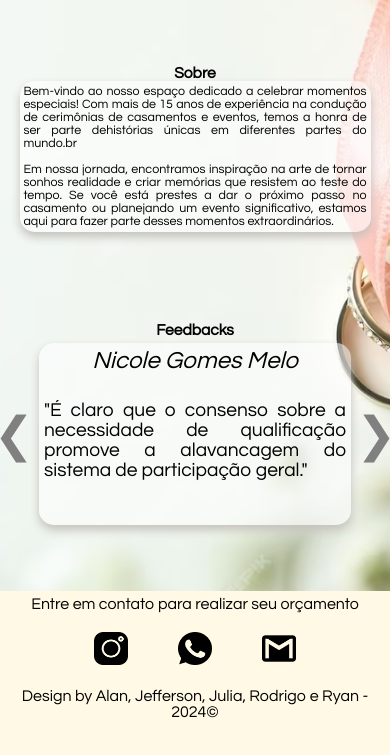
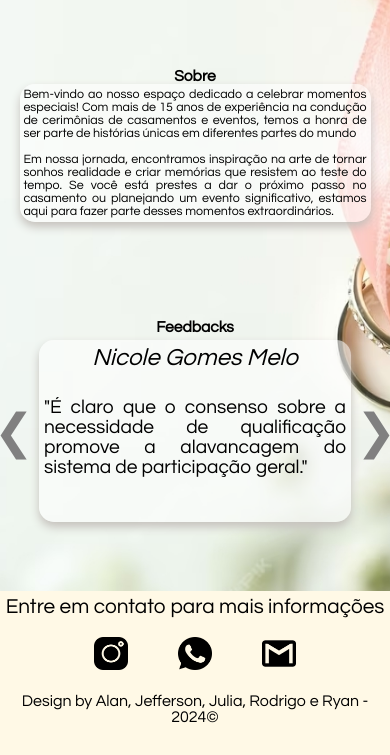
Before and after one commit to DigoPires/Luciano-Machado, a PHP site: page / in a window 390 px wide; the page is wider, and only the part inside the window is pictured. Shown: the part 89-844 px from the top of that part. Run offline with PHP 8.4, Linux system fonts and the light colour scheme.

Commit message:
Tudo Certo

```diff
--- a/index.php
+++ b/index.php
@@ -64,7 +64,7 @@ session_start();
                 <div class="sobre-div">
                     <p class="sobre">Bem-vindo ao nosso espaço dedicado a celebrar momentos especiais! Com mais de 15
                         anos de experiência na condução de cerimônias de casamentos e eventos, temos a honra de ser
-                        parte dehistórias únicas em diferentes partes do mundo.br
+                        parte de histórias únicas em diferentes partes do mundo
                         <br><br>
                         Em nossa jornada, encontramos inspiração na arte de tornar sonhos realidade e criar memórias que
                         resistem ao teste do tempo. Se você está prestes a dar o próximo passo no casamento ou
@@ -120,7 +120,7 @@ session_start();
     </main>
 
     <footer class="footer">
-        <p>Entre em contato para realizar seu orçamento</p>
+        <p class="info">Entre em contato para mais informações</p>
         <div class="icones">
             <a href="https://www.instagram.com/lumachadocasamentos/" target="_blank"><img class="icones-img"
                     src="./views/IMG/icones/instagram.png" alt="Contato Instagram" class="contatos"></a>
--- a/models/db_lucianoMachado.sql
+++ b/models/db_lucianoMachado.sql
@@ -1,8 +1,8 @@
--- drop database IF EXISTS db_LucianoMachado;
+drop database IF EXISTS db_LucianoMachado;
 
--- create database IF NOT EXISTS db_LucianoMachado;
+create database IF NOT EXISTS db_LucianoMachado;
 
--- use db_LucianoMachado;
+use db_LucianoMachado;
 
 create table tb_Agenda(
     cod_Agenda int not null auto_increment,
--- a/views/CSS/estrutura.css
+++ b/views/CSS/estrutura.css
@@ -194,7 +194,11 @@ footer {
 
 .copyright-div{
     /* margin-top: 50px; */
-    font-size: 1.2em;
+    font-size: 1em;
+}
+
+.info{
+    font-size: 1.3em;
 }
 /* criando o hamburguer menu */
 .mobile-menu {
--- a/views/agenda.php
+++ b/views/agenda.php
@@ -99,7 +99,7 @@ include_once ('../models/conexao.php');
     </main>
 
     <footer id="rodape">
-        <p>Entre em contato para realizar seu orçamento</p>
+    <p class="info">Entre em contato para mais informações</p>
         <div class="icones">
 
             <a href="https://www.instagram.com/lumachadocasamentos/" target="_blank">
--- a/views/galeria.php
+++ b/views/galeria.php
@@ -71,7 +71,7 @@
     </main>
 
     <footer class="footer">
-        <p>Entre em contato para realizar seu orçamento</p>
+    <p class="info">Entre em contato para mais informações</p>
         <div class="icones">
             <a href="https://www.instagram.com/lumachadocasamentos/" target="_blank"><img class="icones-img"
                     src="./IMG/icones/instagram.png" alt="Contato Instagram" class="contatos"></a>
--- a/views/playlist.php
+++ b/views/playlist.php
@@ -61,7 +61,7 @@
     </main>
 
     <footer class="footer">
-        <p>Entre em contato para realizar seu orçamento</p>
+    <p class="info">Entre em contato para mais informações</p>
         <div class="icones">
 
             <a href="https://www.instagram.com/lumachadocasamentos/" target="_blank">
```
Also changed, not shown: views/CSS/galeria.css (+13 -6 lines).
